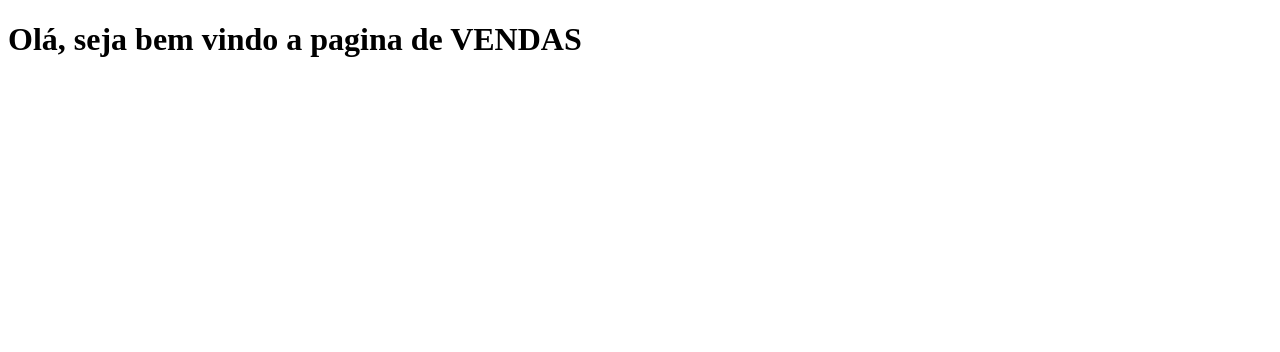
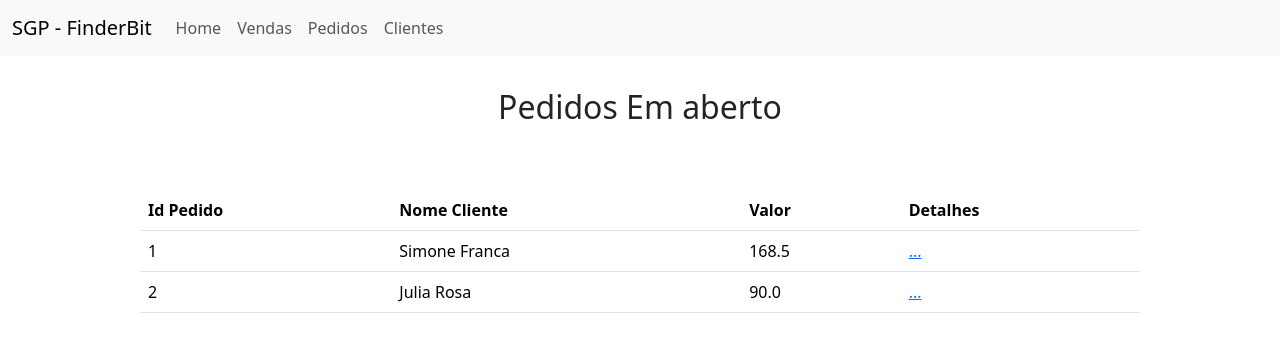
Before and after one commit to mateussiilva/sgp_finderbit, a Django app: page /vendas in a window 1280 px wide. Shown: the top 352 px of the page. Run offline with Django 5.2, Linux system fonts and the light colour scheme; data comes from the database, SQL or seed files in the repository; both versions use the stored data as it was after the commit.

Commit message:
Até que fim

```diff
--- a/app_vendas/templates/index_vendas.html
+++ b/app_vendas/templates/index_vendas.html
@@ -1,11 +1,34 @@
-<!DOCTYPE html>
-<html lang="pt-br">
-<head>
-    <meta charset="UTF-8">
-    <meta name="viewport" content="width=device-width, initial-scale=1.0">
-    <title>Vendas</title>
-</head>
+{% include "partial/head.html" %}
+
 <body>
-    <h1>Olá, seja bem vindo a pagina de <strong>VENDAS</strong> </h1>
+    {% include "partial/navbar.html" %}
+    <div class="container-fluid" style="max-width: 80%;">
+        <h2 style="text-align: center; margin: 32px 0px 64px 0px;">Pedidos Em aberto</h2>
+        <table class="table">
+            <thead>
+                <tr>
+                    <th scope="col">Id Pedido</th>
+                    <th scope="col">Nome Cliente</th>
+                    <th scope="col">Valor</th>
+                    <th scope="col">Detalhes</th>
+                    <!-- <th scope="col">Forma de Entrega</th> -->
+                </tr>
+            </thead>
+            <tbody>
+                {% for pedido in pedidos %}
+                <tr>
+                    {% for data in pedido.values %}
+                        <td>{{data}}</td>
+                    {% endfor %}
+                    <td><a href="{% url 'page_pedido' pedido.id %}">...</a></td>
+
+                </tr>
+                {% endfor %}
+
+            </tbody>
+        </table>
+    </div>
+    </table>
 </body>
+
 </html>
--- /dev/null
+++ b/app_vendas/templates/partial/head.html
@@ -0,0 +1,9 @@
+<!DOCTYPE html>
+<html lang="pt-br">
+<head>
+    <meta charset="UTF-8">
+    <meta name="viewport" content="width=device-width, initial-scale=1.0">
+    <title>{{title_page}}</title>
+    <link href="https://cdn.jsdelivr.net/npm/bootstrap@5.3.3/dist/css/bootstrap.min.css" rel="stylesheet" integrity="sha384-QWTKZyjpPEjISv5WaRU9OFeRpok6YctnYmDr5pNlyT2bRjXh0JMhjY6hW+ALEwIH" crossorigin="anonymous">
+
+</head>
--- /dev/null
+++ b/app_vendas/templates/partial/navbar.html
@@ -0,0 +1,25 @@
+<nav class="navbar navbar-expand-lg bg-body-tertiary">
+    <div class="container-fluid">
+        <a class="navbar-brand" href="#">SGP - FinderBit</a>
+        <button class="navbar-toggler" type="button" data-bs-toggle="collapse" data-bs-target="#navbarNav"
+            aria-controls="navbarNav" aria-expanded="false" aria-label="Toggle navigation">
+            <span class="navbar-toggler-icon"></span>
+        </button>
+        <div class="collapse navbar-collapse" id="navbarNav">
+            <ul class="navbar-nav">
+                <li class="nav-item">
+                    <a class="nav-link " href="/">Home</a>
+                </li>
+                <li class="nav-item">
+                    <a class="nav-link" href="/vendas">Vendas</a>
+                </li>
+                <li class="nav-item">
+                    <a class="nav-link" href="#">Pedidos</a>
+                </li>
+                <li class="nav-item">
+                    <a class="nav-link" href="#">Clientes</a>
+                </li>
+            </ul>
+        </div>
+    </div>
+</nav>
--- a/app_vendas/urls.py
+++ b/app_vendas/urls.py
@@ -2,5 +2,6 @@
 from . import views
 
 urlpatterns = [
-    path("vendas",views.index,name="Pagina de vendas")
+    path("vendas",views.index,name="Pagina de vendas"),
+    path("vendas/<int:pedido_id>",views.get_pedido,name="page_pedido")
 ]
--- a/app_vendas/views.py
+++ b/app_vendas/views.py
@@ -1,5 +1,22 @@
-from django.shortcuts import render
+from django.shortcuts import render,get_object_or_404
+from . import models
+# from
+# Create your views here.
 
-# Create your views here.
 def index(request):
-    return render(request,"index_vendas.html")
+    pedidos = models.Pedido.objects.all().values()
+    context = {
+        "pedidos":pedidos,
+        "title_page":"Pagina de Vendas"
+    }
+    return render(request,"index_vendas.html", context=context)
+
+def get_pedido(request,pedido_id):
+    pedido = get_object_or_404(models.Pedido, id=pedido_id)
+    print(pedido)
+    context = {
+        "pedido":pedido,
+        # 'id':id,
+        "title_page":"Pagina de pedidos"
+    }
+    return render(request,"pedidos.html", context=context)
--- a/home_page/urls.py
+++ b/home_page/urls.py
@@ -2,5 +2,6 @@
 from . import views
 
 urlpatterns = [
-    path("",views.index,name="Pagina Inicial")
+    path("",views.index,name="Pagina Inicial"),
+    # path("",views.index,name="Pagina Inicial"),
 ]
```
Also changed, not shown: app_vendas/templates/pedidos.html (added, +10 -0 lines), home_page/templates/index.html (+2 -9 lines), home_page/templates/partial/head.html (added, +9 -0 lines), home_page/templates/partial/navbar.html (added, +25 -0 lines), app_vendas/migrations/0001_initial.py (added), db.sqlite3.
